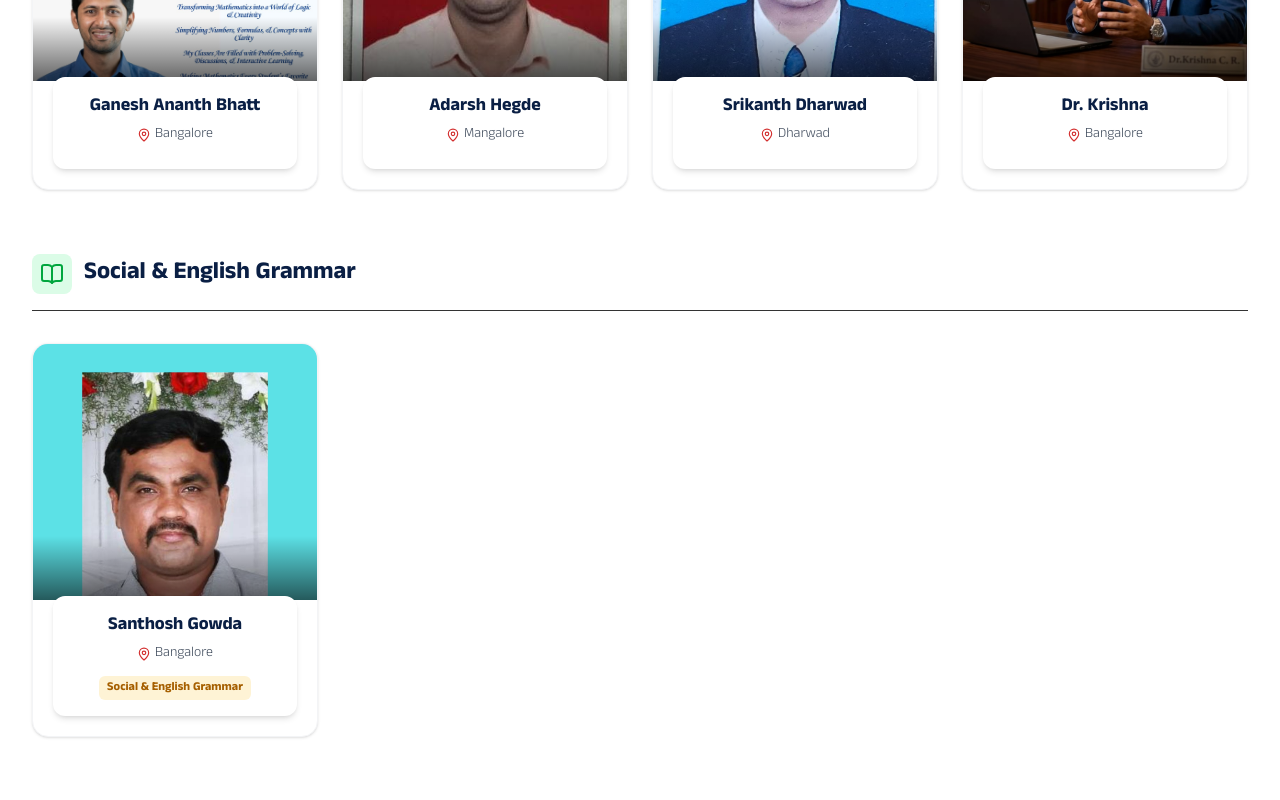
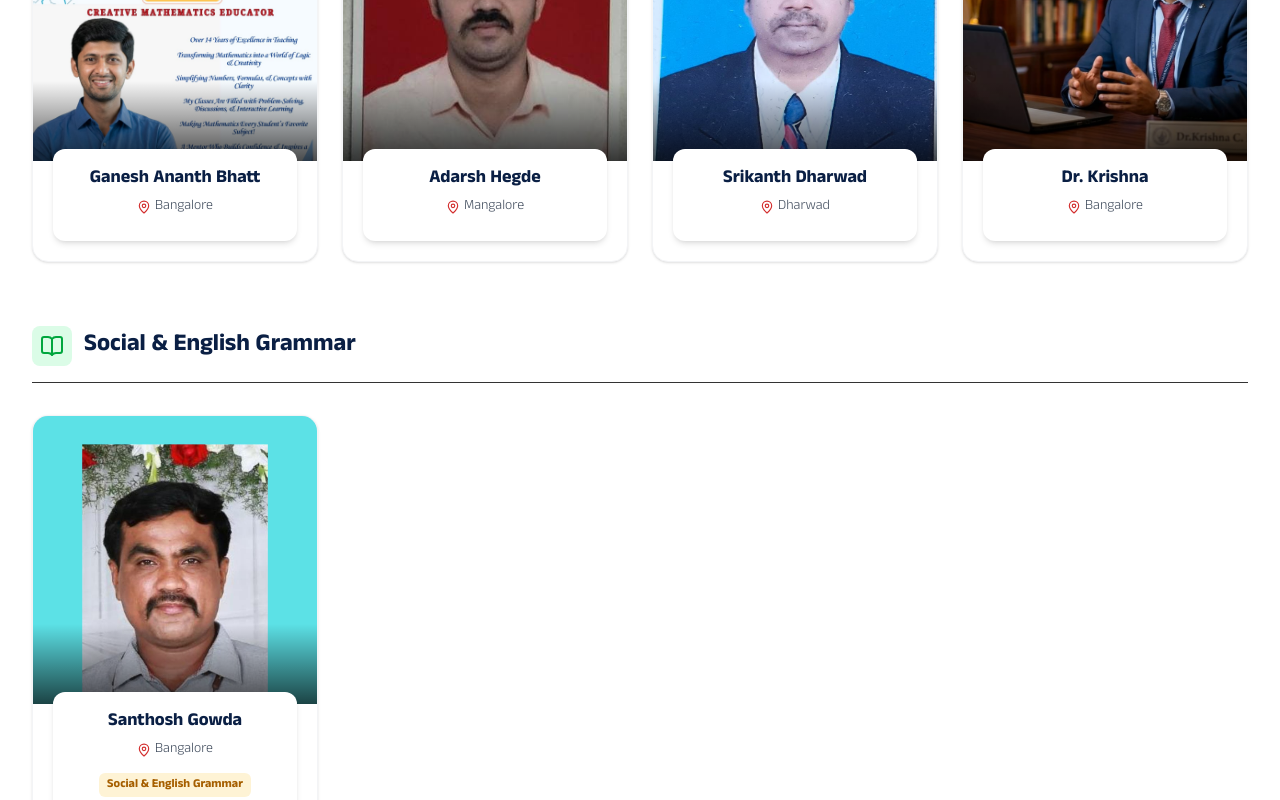
Before and after one commit to sadikalike/kodachadri-cochingcenter, a Next.js app: page / in a window 1280 px wide. Shown: the part 3800-4600 px from the top of the page. Built offline with nearby package versions, Linux system fonts and the light colour scheme.

Commit message:
first commitvvhjh LAT nn iilll

```diff
--- a/components/Faculty.tsx
+++ b/components/Faculty.tsx
@@ -5,11 +5,12 @@ import { facultyData } from '@/data/faculty';
 // ಕಾರ್ಡ್ ಕಾಂಪೋನೆಂಟ್
 const FacultyCard = ({ member }: { member: any }) => {
   return (
-    <div className="bg-white rounded-2xl shadow-sm hover:shadow-xl transition-all duration-300 overflow-hidden border border-gray-100 group">
-      {/* Image Section */}
-      <div className="relative w-full h-64 bg-gray-200 overflow-hidden flex items-center justify-center">
+    <div className="bg-white rounded-2xl shadow-sm hover:shadow-xl transition-all duration-300 overflow-hidden border border-gray-100 group flex flex-col h-full">
+
+      {/* Image Section - Mobile ನಲ್ಲಿ ಎತ್ತರ ಹೆಚ್ಚಿಸಲಾಗಿದೆ (h-80) */}
+      <div className="relative w-full h-80 md:h-72 bg-gray-200 overflow-hidden flex items-center justify-center">
         {/* Fallback: ಫೋಟೋ ಇಲ್ಲದಿದ್ದರೆ ಕಾಣಿಸುವ ಅಕ್ಷರ */}
-        <span className="absolute text-gray-400 font-bold text-5xl z-0">
+        <span className="absolute text-gray-400 font-bold text-6xl z-0">
           {member.name.charAt(0)}
         </span>
 
@@ -23,21 +24,25 @@ const FacultyCard = ({ member }: { member: any }) => {
         />
 
         {/* Gradient Overlay at bottom of image */}
-        <div className="absolute bottom-0 left-0 w-full h-16 bg-gradient-to-t from-black/60 to-transparent z-20"></div>
+        <div className="absolute bottom-0 left-0 w-full h-20 bg-gradient-to-t from-black/70 to-transparent z-20"></div>
       </div>
 
       {/* Content Section */}
-      <div className="p-5 text-center relative z-30 -mt-6">
-        <div className="bg-white rounded-xl shadow-md p-4">
+      <div className="p-5 text-center relative z-30 -mt-8 flex-grow">
+        <div className="bg-white rounded-xl shadow-md p-4 h-full flex flex-col justify-center">
           <h3 className="text-lg font-bold text-[var(--primary-blue)] mb-1">{member.name}</h3>
+
           <div className="flex items-center justify-center gap-1 text-gray-600 text-sm mb-2">
             <MapPin size={14} className="text-[var(--primary-red)]" />
             <span>{member.location}</span>
           </div>
+
           {member.subject && (
-            <span className="inline-block bg-[var(--primary-yellow)]/20 text-yellow-700 text-xs font-semibold px-2 py-1 rounded-md mt-1">
-              {member.subject}
-            </span>
+            <div className="mt-1">
+              <span className="inline-block bg-[var(--primary-yellow)]/20 text-yellow-700 text-xs font-semibold px-2 py-1 rounded-md">
+                {member.subject}
+              </span>
+            </div>
           )}
         </div>
       </div>
```
